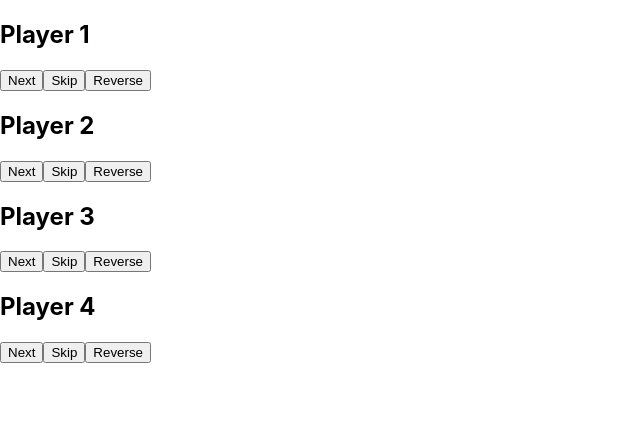
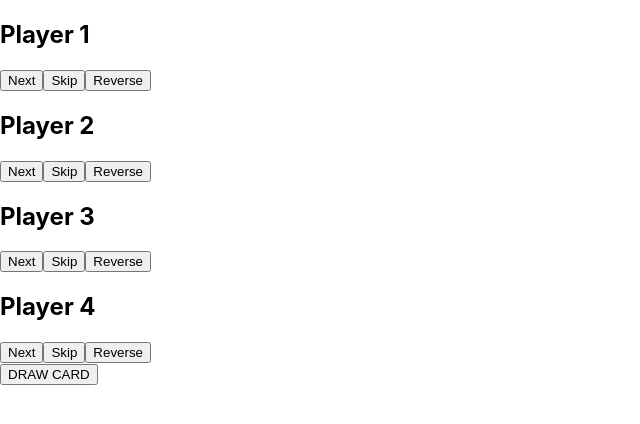
Before and after one commit to keeganmcroberts/Phase-4-Project-Rails-React, a React (Create React App) app in the folder client/: page /game in a window 1280 px wide. Shown: the top 424 px of the page, without its empty margins (0-640 px from the left). Built offline with nearby package versions, Linux system fonts and the light colour scheme; the HTML template or start-up script is replaced by a standard one.

Commit message:
adding cards to hand logic

```diff
--- a/client/src/components/Active_Game_Table.js
+++ b/client/src/components/Active_Game_Table.js
@@ -180,6 +180,49 @@ function ActiveGame(){
        return setFrontOfCard(false)
     }
 
+//     function getArandomCard(){
+//         return cards.Math.floor(Math.random()*cards.length)
+//    }
+
+//    function myStartingSevenCards(){ // setMyHand state to this array
+//     const card1 = getArandomCard()
+//     const card2 = getArandomCard()
+//     const card3 = getArandomCard()
+//     const card4 = getArandomCard()
+//     const card5 = getArandomCard()
+//     const card6 = getArandomCard()
+//     const card7 = getArandomCard()
+
+//     return([card1, card2, card3, card4, card5, card6, card7])
+// }
+    const Player4Hand =[]
+    const [player4HandState, setPlayer4HandState] = useState([Player4Hand])
+    const Player3Hand = []
+    const [player3HandState, setPlayer3HandState] = useState([Player3Hand])
+    const Player2Hand = []
+    const [ player2HandState, setPlayer2HandState] = useState([Player2Hand])
+    const MyHand = []
+    const [myHandState, setMyHandState] = useState(MyHand)
+
+    function addsCardToHand(){
+        const newCard = getARandomCard
+        if ("player_1" === playerTurn)
+            return [newCard, ...myHandState]
+
+        else if ("player_2" === playerTurn)
+            return [newCard, ...player2HandState]
+
+        else if ("player_3" === playerTurn)
+            return [newCard, ...player3HandState]
+
+        else if ("player_4" === playerTurn)
+            return [newCard, ...player4HandState]
+
+    }
+
+
+
+//     TO Determine Player Turn
     console.log("playerTurn:", playerTurn)
     console.log("first player:", players[0])
 
@@ -328,6 +371,7 @@ function ActiveGame(){
                     <button onClick={player4Skip}> Skip </button>
                     <button onClick={handleReverse}> Reverse </button>
             </div>
+            <button onClick={addsCardToHand}> DRAW CARD</button>
 
             {/* <myPlayerHand cardsInHand/>
 
```
